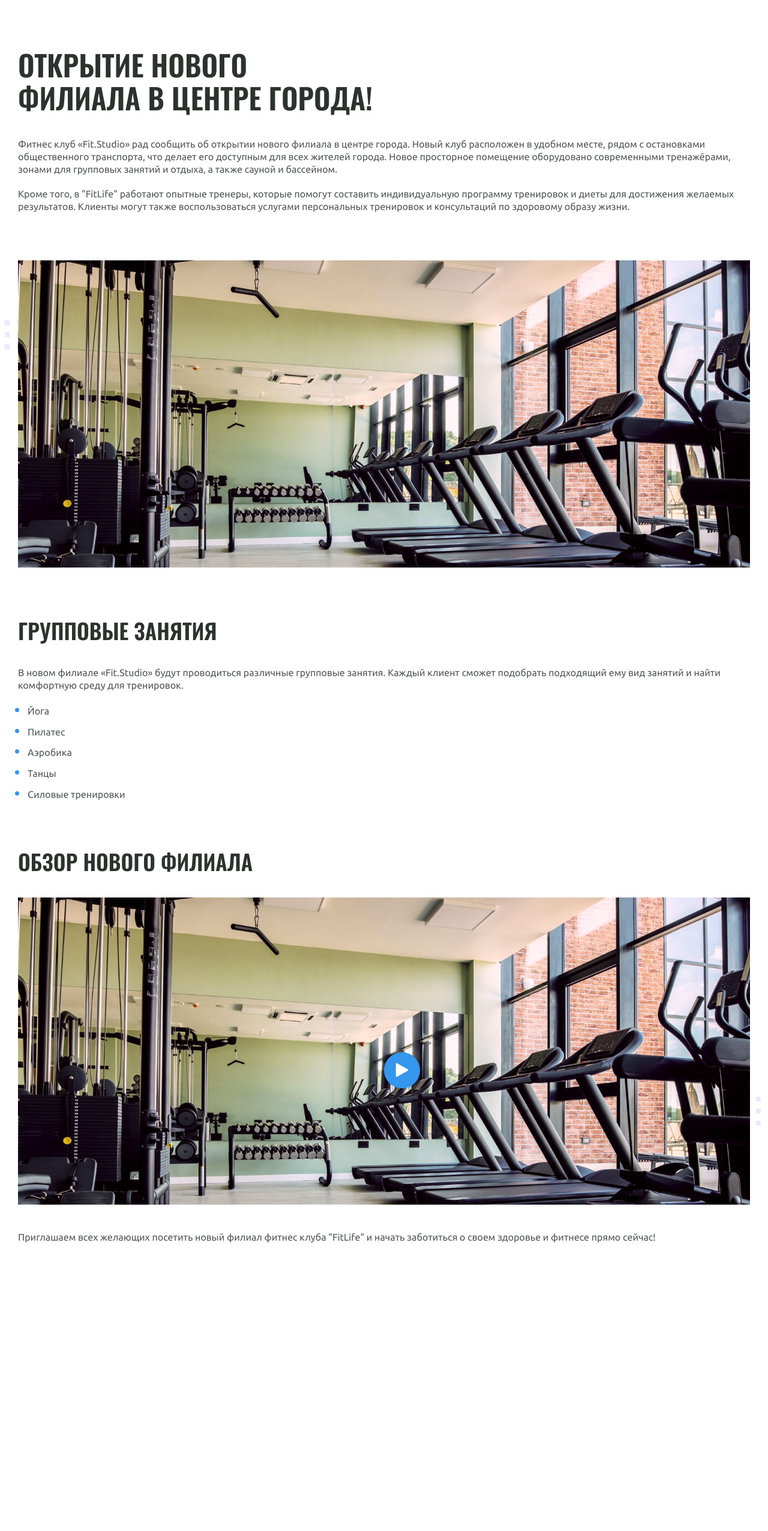
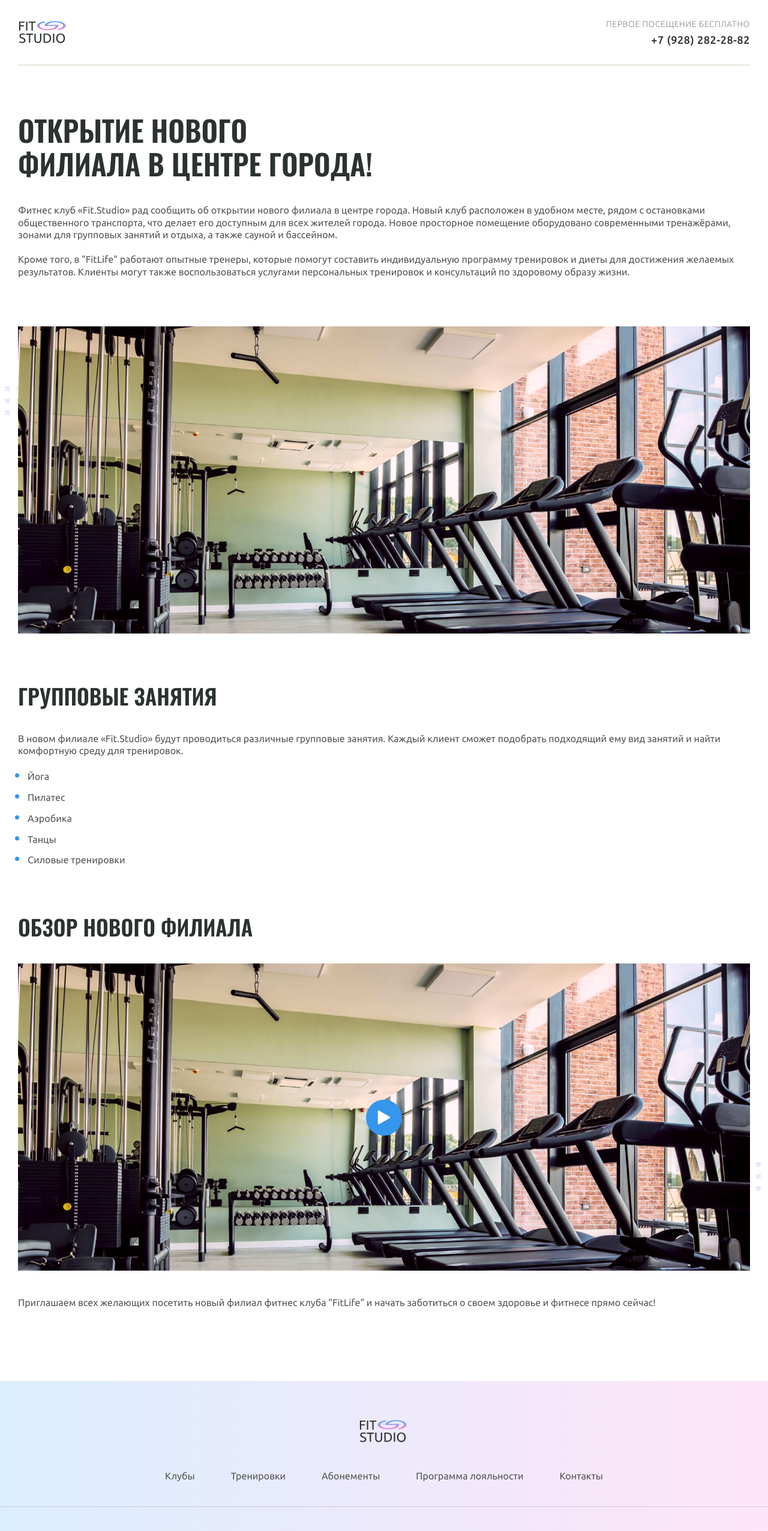
Before and after one commit to R9spect/homework, a plain HTML site: page Fit-studio/article.html in a window 1280 px wide. Shown: the top 2552 px of the page at 60% size. Before the commit the page ends 2212 px from the top, so only its background shows below. Drawn offline with Linux system fonts and the light colour scheme.

Commit message:
Add files via upload

```diff
--- a/Fit-studio/article.html
+++ b/Fit-studio/article.html
@@ -5,10 +5,38 @@
     <meta name="viewport" content="width=device-width, initial-scale=1.0" />
     <title>Fit studio - Открытие нового филиала!</title>
     <link rel="stylesheet" href="./css/normalize.css" />
+    <link rel="stylesheet" href="./css/fonts.css" />
+    <link rel="stylesheet" href="./css/globals.css" />
+    <link rel="stylesheet" href="./css/header.css">
     <link rel="stylesheet" href="./css/article.css" />
-    <link rel="stylesheet" href="./css/fonts.css" />
+     <link rel="stylesheet" href="./css/footer.css" />
+    <link
+      rel="icon"
+      type="image/svg+xml"
+      sizes="128x128"
+      href="./images/favicon-icon.svg"
+    />
+  </head>
   </head>
   <body>
+     <header class="header">
+      <div class="container">
+        <div class="header-inner">
+          <a href="/">
+            <img
+              src="./images/logo-icon.svg"
+              width="84"
+              height="45"
+              alt="Логотип Fit Studio"
+            />
+          </a>
+          <div class="phone">
+            <p>Первое посещение бесплатно</p>
+            <a href="tel:+79282822882">+7 (928) 282-28-82</a>
+          </div>
+        </div>
+      </div>
+    </header>
     <article class="article">
       <div class="container">
         <h1 class="article-title article-title-large">
@@ -74,5 +102,31 @@
         </p>
       </div>
     </article>
+    <footer class="footer">
+      <div class="footer-top">
+        <div class="container">
+          <a class="footer-logo" href="/">
+            <img
+              src="./images/logo-icon.svg"
+              width="84"
+              height="45"
+              alt="Логотип Fit Studio"
+            />
+          </a>
+          <nav class="menu">
+            <ul>
+              <li><a href="#">Клубы</a></li>
+              <li><a href="#">Тренировки</a></li>
+              <li><a href="#">Абонементы</a></li>
+              <li><a href="#">Программа лояльности</a></li>
+              <li><a href="#">Контакты</a></li>
+            </ul>
+          </nav>
+        </div>
+      </div>
+      <div class="container">
+        <p class="copyright">&copy; Copyright. Все права защищены</p>
+      </div>
+    </footer>
   </body>
 </html>
--- a/Fit-studio/css/article.css
+++ b/Fit-studio/css/article.css
@@ -1,28 +1,3 @@
-html {
-  font-family: Ubuntu, sans-serif;
-  font-weight: 400;
-}
-
-body * {
-  box-sizing: border-box;
-}
-
-h1,
-h2,
-h3,
-h4,
-h5,
-h6,
-p {
-  margin: 0;
-}
-
-.container {
-  max-width: 1250px;
-  margin: 0 auto;
-  padding: 0 15px;
-}
-
 .article {
   padding-top: 80px;
   padding-bottom: 120px;
@@ -52,6 +27,10 @@ p {
   font-size: 16px;
   line-height: 130%;
   color: #535755;
+}
+
+.article-text:last-child {
+  margin-bottom: 0;
 }
 
 .article-mb-1 {
@@ -95,7 +74,7 @@ p {
   padding-left: 16px;
 }
 
-.article-item {
+.article-item:not(:last-child) {
   margin-bottom: 12px;
 }
 
@@ -108,6 +87,7 @@ p {
   position: absolute;
   top: 50%;
   left: 50%;
+  transform: translate(-50%, -50%);
   display: flex;
   align-items: center;
   justify-content: center;
--- /dev/null
+++ b/Fit-studio/css/footer.css
@@ -0,0 +1,50 @@
+.footer {
+  padding: 60px 0 40px;
+  margin-top: auto;
+  background-image: linear-gradient(
+    90deg,
+    rgba(73, 169, 255, 0.2) 0%,
+    rgba(252, 124, 217, 0.2) 100%
+  );
+  text-align: center;
+}
+
+.footer-top {
+  padding-bottom: 40px;
+  margin-bottom: 40px;
+  border-bottom: 1px solid #d3cbd9;
+}
+
+.footer-logo {
+  display: inline-block;
+  margin-bottom: 40px;
+}
+
+.menu ul {
+  display: flex;
+  justify-content: center;
+  align-items: center;
+  gap: 60px;
+  list-style: none;
+  margin: 0;
+  padding: 0;
+}
+
+.menu a {
+  font-weight: 400;
+  font-size: 16px;
+  line-height: 130%;
+  color: #535755;
+  transition: color 0.2s;
+}
+
+.menu a:hover {
+  color: #3596ed;
+}
+
+.copyright {
+  font-weight: 400;
+  font-size: 14px;
+  letter-spacing: 0.04em;
+  color: #858e8a;
+}
--- /dev/null
+++ b/Fit-studio/css/globals.css
@@ -0,0 +1,36 @@
+html {
+  font-family: Ubuntu, sans-serif;
+  font-weight: 400;
+}
+
+*,
+*::before,
+*::after {
+  box-sizing: border-box;
+}
+
+body {
+  display: flex;
+  flex-direction: column;
+  min-height: 100vh;
+}
+
+h1,
+h2,
+h3,
+h4,
+h5,
+h6,
+p {
+  margin: 0;
+}
+
+a {
+  text-decoration: none;
+}
+
+.container {
+  max-width: 1250px;
+  margin: 0 auto;
+  padding: 0 15px;
+}
--- /dev/null
+++ b/Fit-studio/css/header.css
@@ -0,0 +1,34 @@
+.header-inner {
+  display: flex;
+  justify-content: space-between;
+  align-items: center;
+  gap: 10px;
+  padding-top: 30px;
+  padding-bottom: 30px;
+  border-bottom: 1px solid #d3cdb9;
+}
+
+.phone {
+  font-weight: 300;
+  font-size: 14px;
+  letter-spacing: 0.04em;
+  text-align: right;
+  text-transform: uppercase;
+  text-align: right;
+  color: #858e8a;
+}
+
+.phone p {
+  margin-bottom: 8px;
+}
+
+.phone a {
+  font-weight: 500;
+  font-size: 18px;
+  color: #2c332f;
+  transition: color 0.2s;
+}
+
+.phone a:hover {
+  color: #3596ed;
+}
```
Also changed, not shown: Fit-studio/index.html (added, +66 -0 lines), Fit-studio/css/index.css (added), Fit-studio/images/favicon-icon.svg (added), Fit-studio/images/logo-icon.svg (added).
